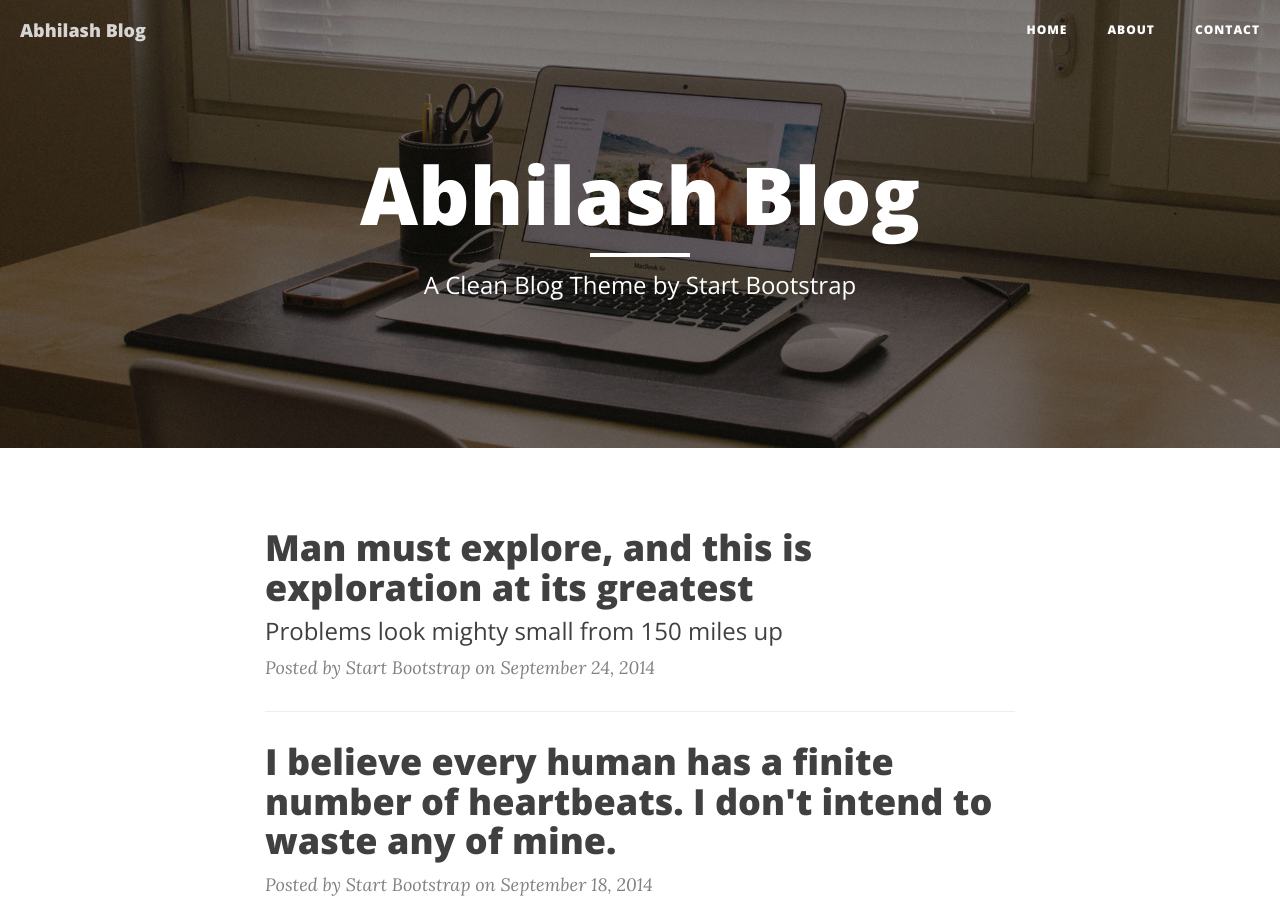
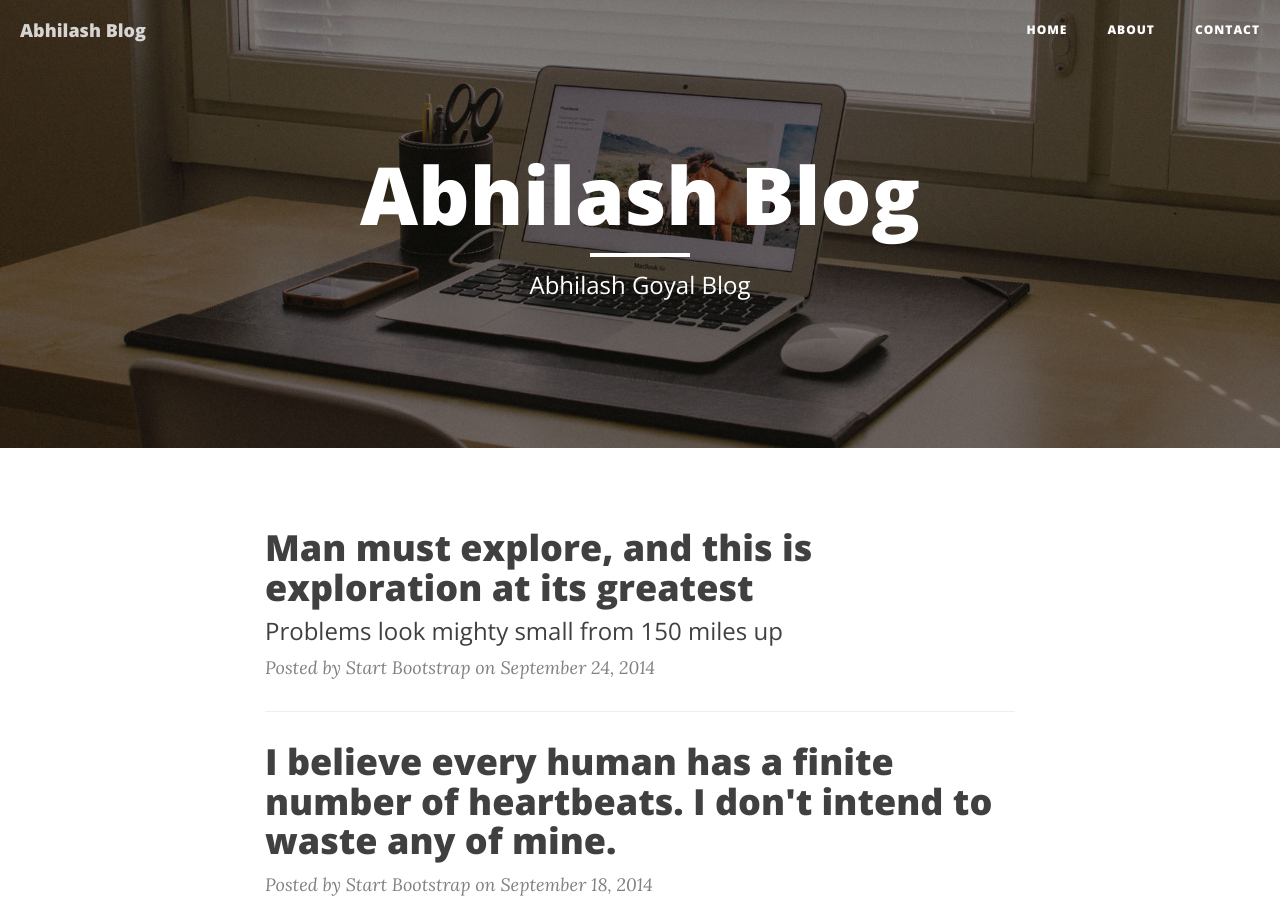
Before and after one commit to rishabgoyal/iamrishabgoyal, a Jekyll site: the page built from index.html, in a window 1280 px wide and 900 px high. Built offline with Jekyll 4.4.1, drawn with Linux system fonts in a browser that asks for light colours; nearby versions of some CDN libraries; the list of posts is cut into pages by our own code.

Commit message:
First commit from PC

```diff
--- a/index.html
+++ b/index.html
@@ -1,6 +1,6 @@
 ---
 layout: page
-description: "A Clean Blog Theme by Start Bootstrap"
+description: "Abhilash Goyal Blog"
 ---
 
 {% for post in paginator.posts %}
```
